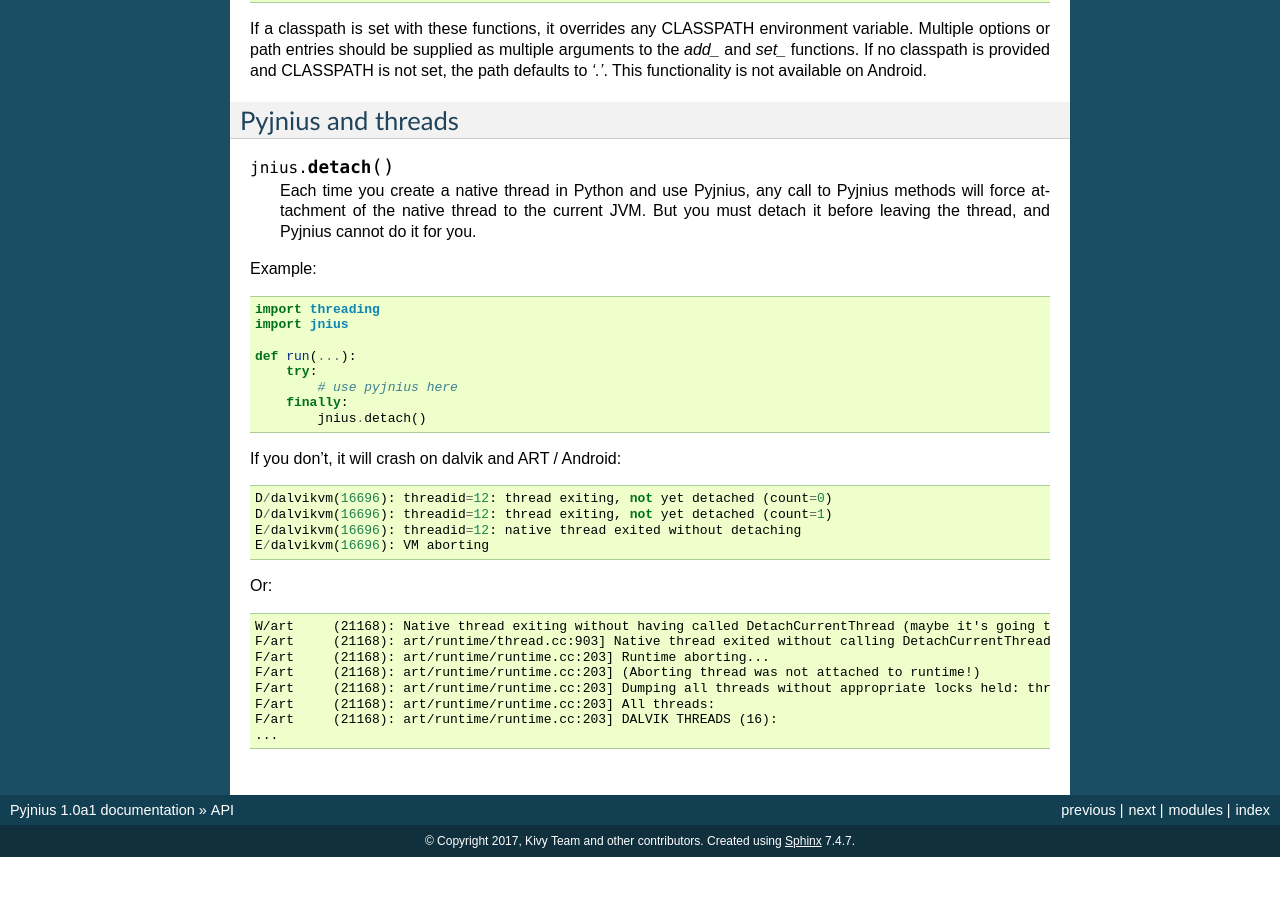
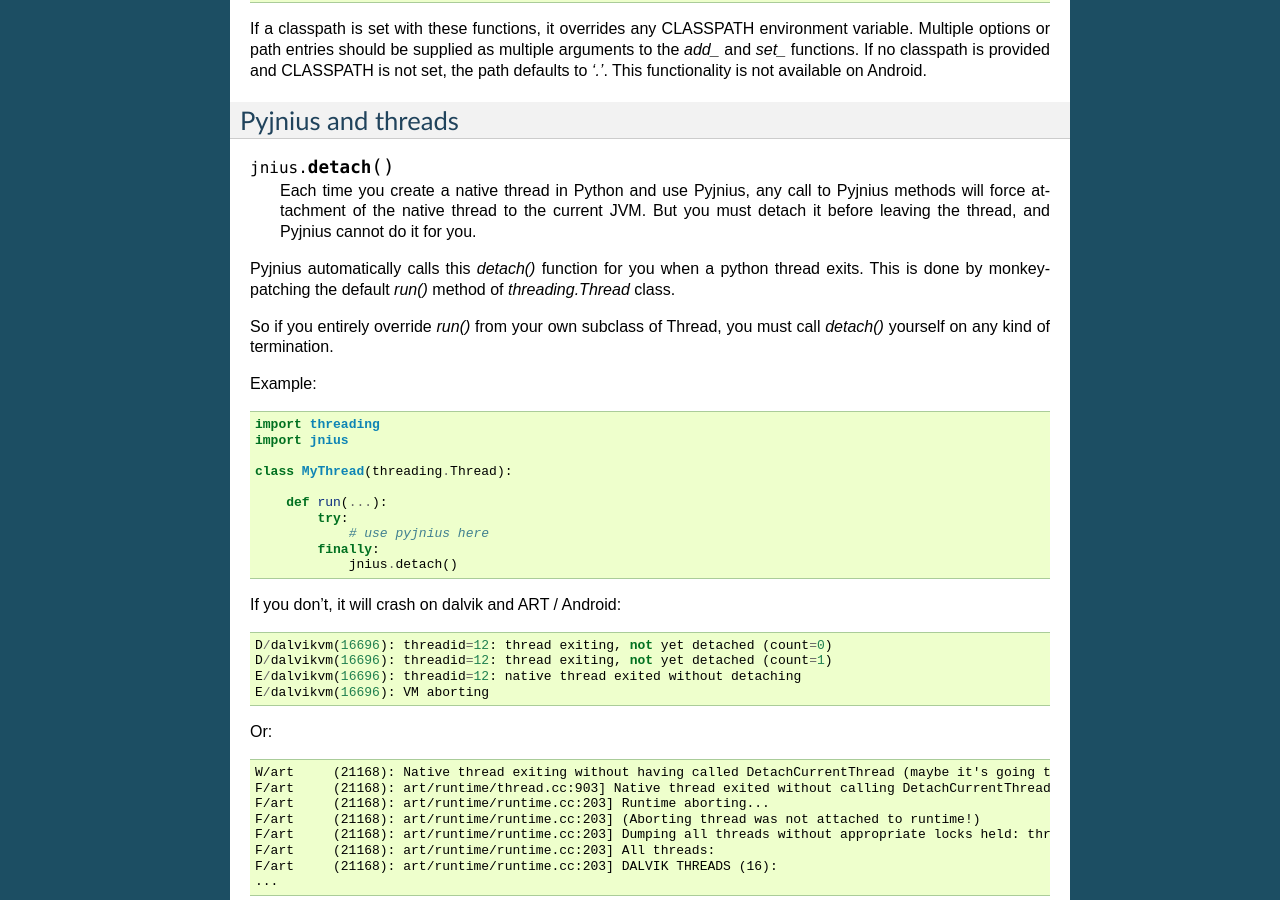
Before and after one commit to kivy/pyjnius, a Sphinx documentation site: the page built from docs/source/api.rst, in a window 1280 px wide and 900 px high, scrolled down 5957 px. Built offline with Sphinx 7.4.7, drawn with Linux system fonts in a browser that asks for light colours; before the commit the page ends 6814 px from its top, so only the background shows below that.

Commit message:
Update docs regarding automatic thread detach(), and access to nested Java classes.

```diff
--- a/docs/source/api.rst
+++ b/docs/source/api.rst
@@ -391,16 +391,25 @@
     But you must detach it before leaving the thread, and Pyjnius cannot do it for
     you.
 
+Pyjnius automatically calls this `detach()` function for you when a python thread exits. This is done by
+monkey-patching the default `run()` method of `threading.Thread` class.
+
+So if you entirely override `run()` from your own subclass of Thread, you must call `detach()` yourself
+on any kind of termination.
+
 Example::
 
     import threading
     import jnius
 
-    def run(...):
-        try:
-            # use pyjnius here
-        finally:
-            jnius.detach()
+    class MyThread(threading.Thread):
+
+        def run(...):
+            try:
+                # use pyjnius here
+            finally:
+                jnius.detach()
+
 
 If you don't, it will crash on dalvik and ART / Android::
 
--- a/docs/source/index.rst
+++ b/docs/source/index.rst
@@ -2,6 +2,8 @@
 ==================
 
 Pyjnius is a Python library for accessing Java classes.
+
+It either starts a new JVM inside the process, or retrieves the already surrounding JVM (for example on Android).
 
 This documentation is divided into differents parts. We recommend you to start
 with :ref:`installation`, and then head over to the :ref:`quickstart`. You can
--- a/docs/source/quickstart.rst
+++ b/docs/source/quickstart.rst
@@ -30,6 +30,12 @@
     world
     hello
 
+To load nested java classes, use the "$" separator as so::
+
+    version = autoclass("android.os.Build$VERSION")
+    base_os = version.BASE_OS
+
+
 Automatic recursive inspection
 ------------------------------
 
```
